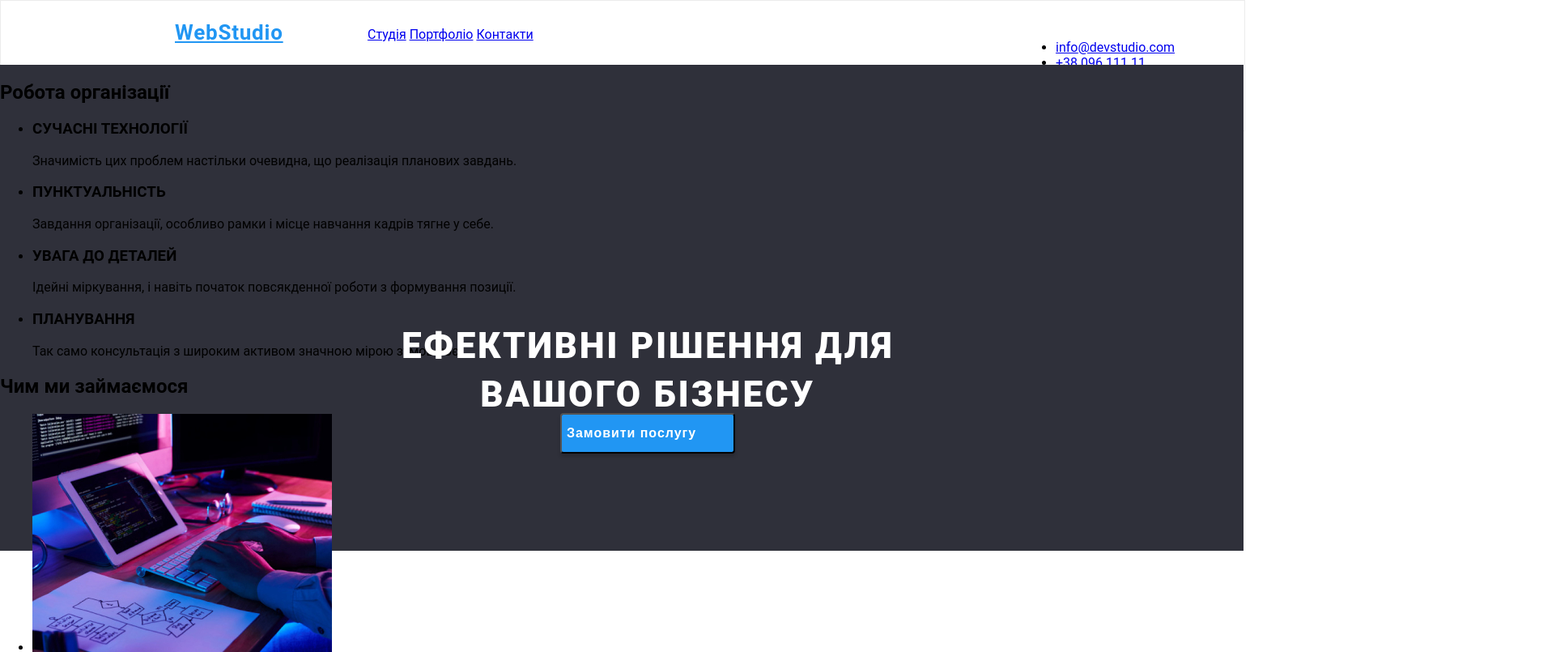
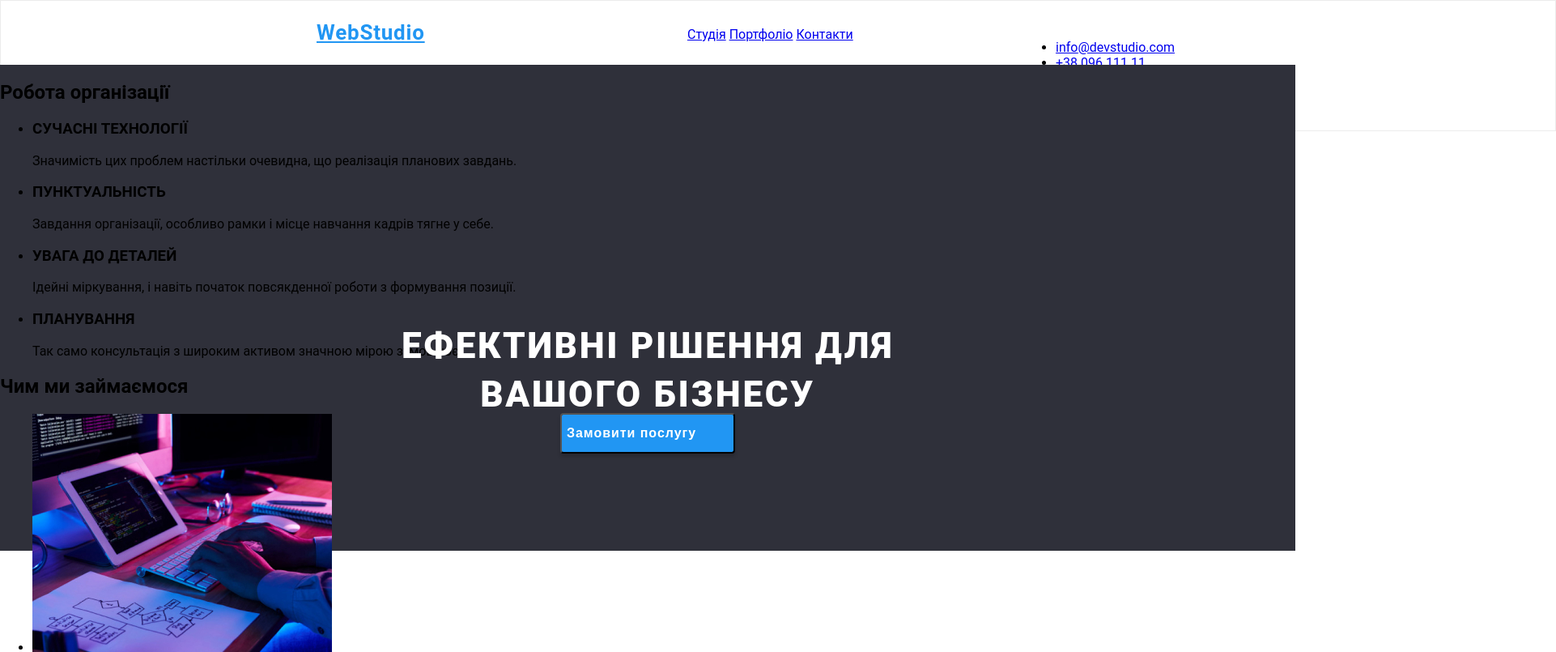
Before and after one commit to JCCoderDenton/goit-markup-hw-02, a plain HTML site: page index.html in a window 1536 px wide. Shown: the top 805 px of the page at 81% size, 1922 px wide, since content can reach past the window. Drawn offline with Linux system fonts and the light colour scheme.

Commit message:
Update styles.css

```diff
--- a/css/styles.css
+++ b/css/styles.css
@@ -1,21 +1,35 @@
+@media (min-width:320px)  {
+    #upper-line{
+        position: absolute;
+        width: 120em;
+        height: 20%;
+        left: 0px;
+        top: 0px;
+        border: 1px solid #ECECEC;
+        background: #000000;
+    }
+}
+@media (min-width:1281px) {
+    #upper-line{
+        position: absolute;
+        width: 120em;
+        height: 20%;
+        left: 0px;
+        top: 0px;
+        border: 1px solid #ECECEC;
+        background: #FFFFFF;
+    }
+}
+
 #font{
     font-family: 'Roboto';
     font-style: normal;
-}
-#upper-line{
-    position: absolute;
-    width: 100%;
-    height: 20%;
-    left: 0px;
-    top: 0px;
-    border: 1px solid #ECECEC;
-    background: #FFFFFF;
 }
 #main-button{
     position: absolute;
     width: 145px;
     height: 31px;
-   /* left: 12%; */          left: 215px;
+   /* left: 12%; */          left: 15em;
     top: 24px;
     font-weight: 700;
     font-size: 26px;
@@ -27,7 +41,7 @@
     position: absolute;
     width: 281px;
     height: 16px;
-    /*left: 24%;  */           left: 453px;
+    /*left: 24%;  */           left: 53em;
     top: 32px;
 }
 #contact-upper-line{
@@ -39,7 +53,7 @@
 }
 #hat{
     position: absolute;
-    width: 100%;
+    width: 100em;
     height: 600px;
     left: 0px;
     top: 80px;
```
